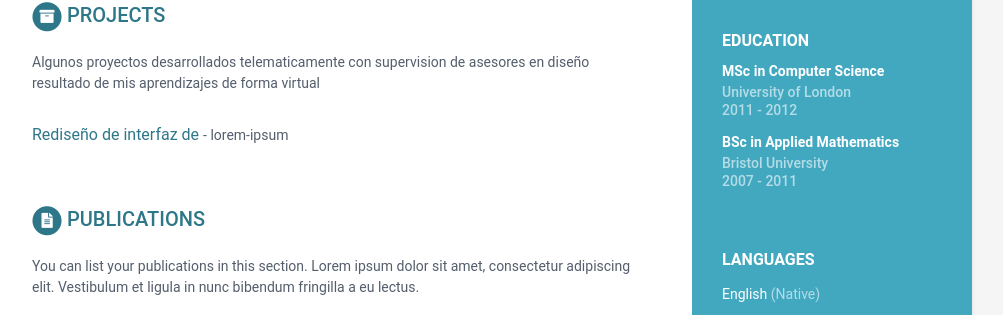
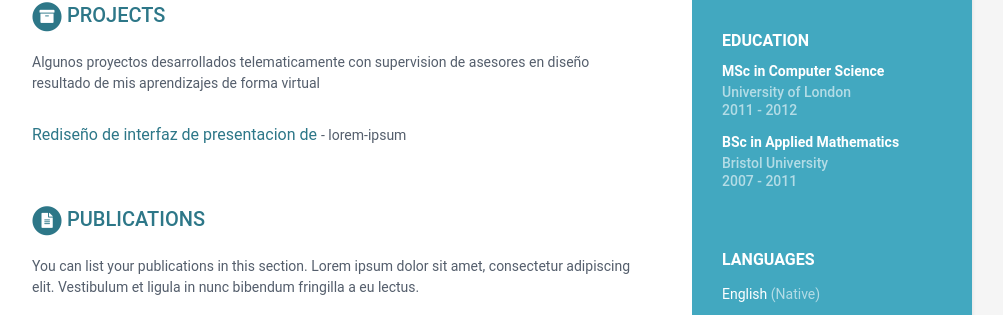
Before and after one commit to KevinC99/good-birch-4e19a, a Jekyll site: the page built from index.html, in a window 1280 px wide. Shown: the part 568-883 px from the top of the page, without its empty margins (168-1171 px from the left). Built offline with Jekyll 4.4.1, drawn with Linux system fonts in a browser that asks for light colours.

Commit message:
data.yml: updated title in assignments

```diff
--- a/_data/data.yml
+++ b/_data/data.yml
@@ -79,7 +79,7 @@ projects:
   assignments:
     - link: lorem-ipsum
       tagline: lorem-ipsum
-      title: 'Rediseño de interfaz de '
+      title: 'Rediseño de interfaz de presentacion de '
   intro: >-
     Algunos proyectos desarrollados telematicamente con supervision de asesores
     en diseño resultado de mis aprendizajes de forma virtual
```
